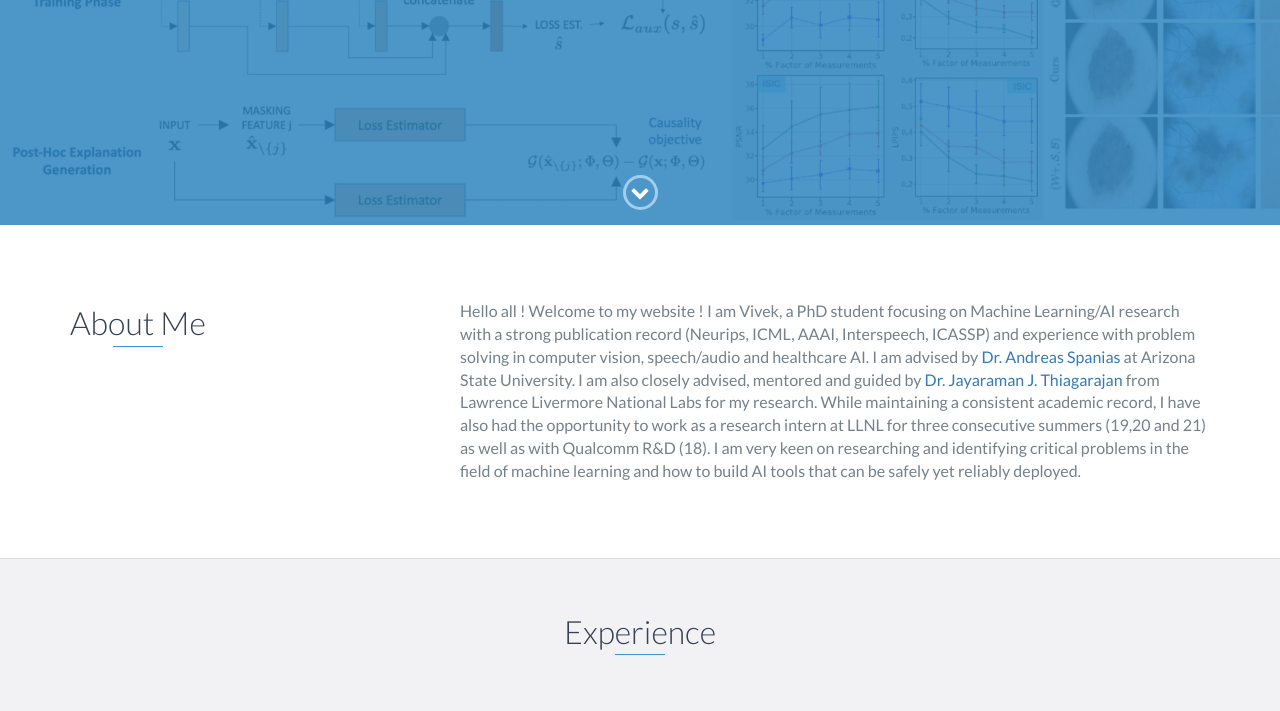
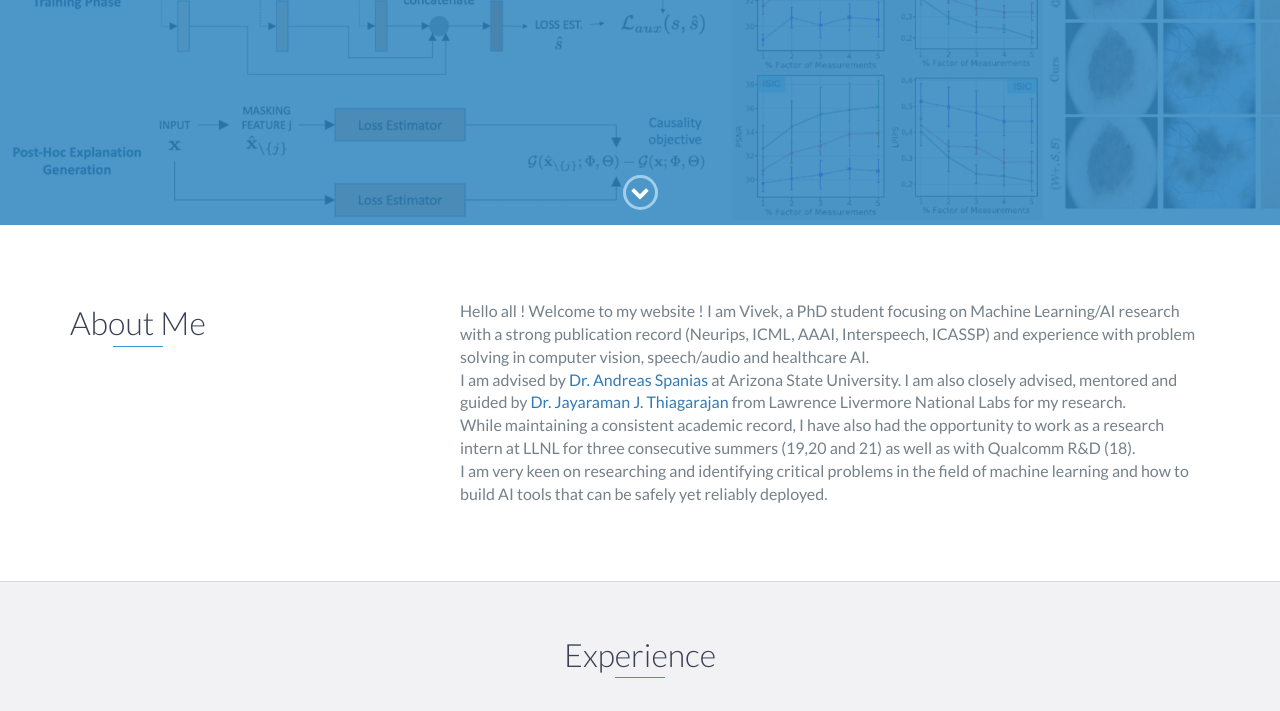
Before and after one commit to vivsivaraman/vivsivaraman.github.io, a website: page index.html in a window 1280 px wide. Shown: the part 575-1286 px from the top of the page. Drawn offline with nearby package versions, Linux system fonts and the light colour scheme.

Commit message:
Update index.html

```diff
--- a/index.html
+++ b/index.html
@@ -75,9 +75,9 @@
                 <div class="col-md-8">
                     <p>
                         Hello all ! Welcome to my website ! I am Vivek, a PhD student focusing on Machine Learning/AI research with a strong publication record (Neurips, ICML, AAAI,
-			Interspeech, ICASSP) and experience with problem solving in computer vision, speech/audio and healthcare AI. I am advised by <a href="https://spanias.faculty.asu.edu/">Dr. Andreas Spanias</a> at Arizona State University. I am also closely advised, mentored and guided by
-			<a href="https://jjthiagarajan.com/">Dr. Jayaraman J. Thiagarajan</a> from Lawrence Livermore National Labs for my research. While maintaining a consistent academic record, I have also had the opportunity to work as a research intern at LLNL for three consecutive summers (19,20 and 21) as well as
-			with Qualcomm R&D (18). I am very keen on researching and identifying critical problems in the field of machine learning and how to build AI tools that can be safely yet reliably deployed.
+			Interspeech, ICASSP) and experience with problem solving in computer vision, speech/audio and healthcare AI. <br>I am advised by <a href="https://spanias.faculty.asu.edu/">Dr. Andreas Spanias</a> at Arizona State University. I am also closely advised, mentored and guided by
+			<a href="https://jjthiagarajan.com/">Dr. Jayaraman J. Thiagarajan</a> from Lawrence Livermore National Labs for my research. <br>While maintaining a consistent academic record, I have also had the opportunity to work as a research intern at LLNL for three consecutive summers (19,20 and 21) as well as
+			with Qualcomm R&D (18). <br>I am very keen on researching and identifying critical problems in the field of machine learning and how to build AI tools that can be safely yet reliably deployed.
                     </p>
                 </div>
             </div>
```
